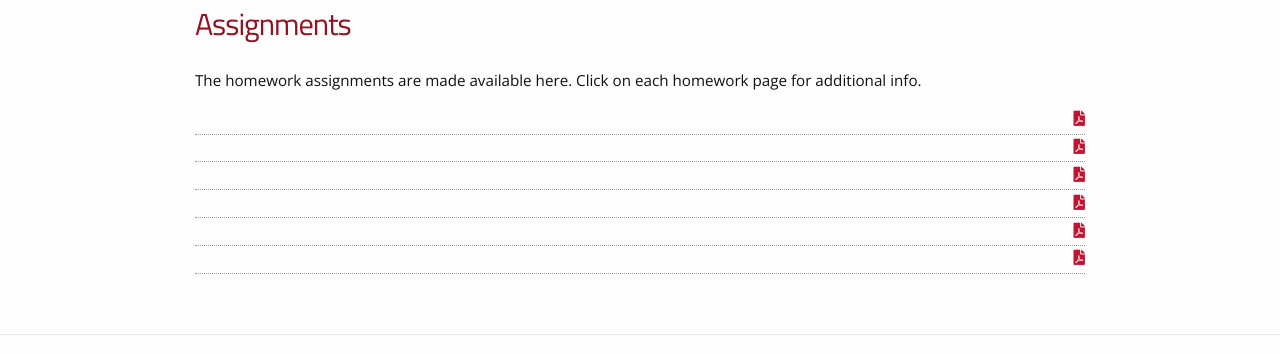
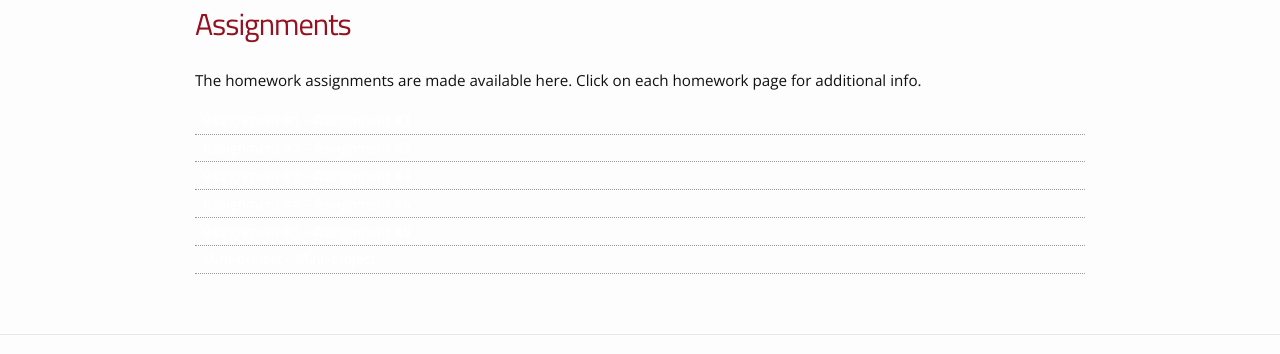
Before and after one commit to cmu-llms-class/cmu-llm-class-website-2025, a Jekyll site: the page built from assignments.md, in a window 1280 px wide. Shown: the part 167-521 px from the top of the page. Built offline with Jekyll 4.4.1, drawn with Linux system fonts in a browser that asks for light colours; nearby versions of some CDN libraries.

Commit message:
Updated assignment html template

```diff
--- a/_layouts/assignment.html
+++ b/_layouts/assignment.html
@@ -11,7 +11,7 @@ title: page.title
 
   <div>
     {% if page.due_event %}
-    <span style="font-weight: bold">Due Date: {{ page.due | date: site.dateformat }} {{ page.due_event.date | date: "%H:%M" }}</span>
+    <span style="font-weight: bold">Due Date: {{ page.due_event.date | date: site.dateformat }} {{ page.due_event.date | date: "%H:%M" }}</span>
     {% endif %}
     <p style="font-weight: bold">Download
       {% if page.pdf %}
@@ -25,10 +25,10 @@ title: page.title
       {% endif %}
     </p>
 
-    <div style="color: gray;">
+    <!-- <div style="color: gray;">
       <h3>Late Policy</h3>
       {% include late_policy.html %}
-    </div>
+    </div> -->
   </div>
 
   <br />
--- a/_layouts/assignments.html
+++ b/_layouts/assignments.html
@@ -6,11 +6,13 @@ layout: page
 <ul id="archive">
 {% for asg in site.assignments %}
       <li class="archiveposturl" style="background: transparent">
-        <span><a href="{{ asg.url | prepend: site.baseurl}}">{{ asg.title }}</a></span>
+        <span><a href="{{ asg.url | prepend: site.baseurl}}">{{ asg.tag }} - {{ asg.title }}</a></span>
 <strong style="font-size:100%; font-family: 'Titillium Web', sans-serif; float:right">
-<a title="Download problems (pdf)" href="{{ asg.pdf | prepend: site.baseurl }}"><i class="fas fa-file-pdf"></i></a>
-{% if asg.attachment %}
-&nbsp; <a title="Download attachments (zip)" href="{{ asg.attachment | prepend: site.baseurl }}"><i class="fas fa-file-archive"></i></a>
+{% if asg.pdf %}
+<a title="Download instructions (pdf)" href="{{ asg.pdf  }}"><i class="fas fa-file-pdf"></i></a>
+{% endif %}
+{% if asg.starter_code %}
+&nbsp; <a title="Download attachments (zip)" href="{{ asg.starter_code }}"><i class="fas fa-file-archive"></i></a>
 {% endif %}
 </strong>
       </li>
```
